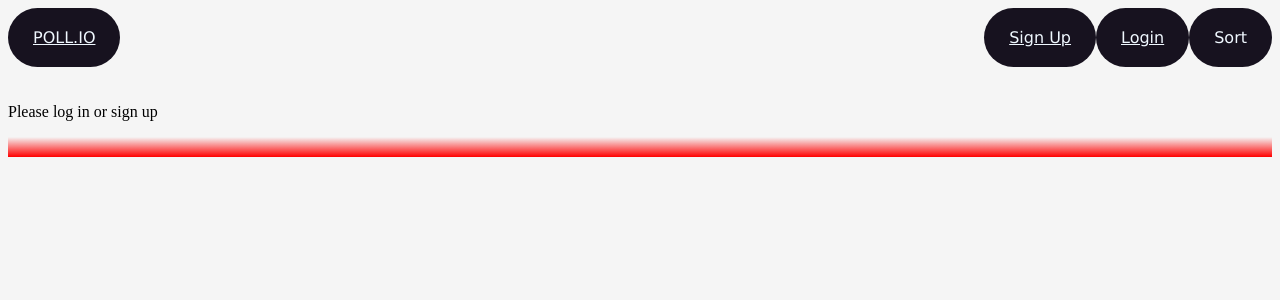
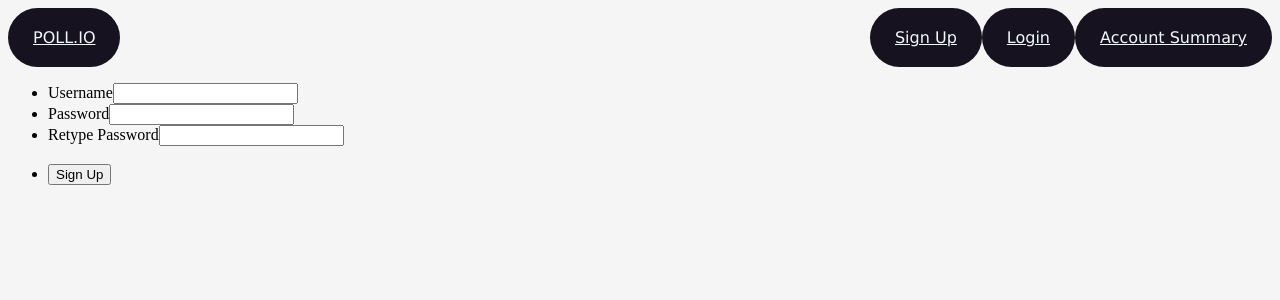
Before and after one commit to Skyring100/CPSC272_Project_Frontend, an Angular app: page /signup in a window 1280 px wide. Shown: the top 300 px of the page. Built offline with nearby package versions, Linux system fonts and the light colour scheme.

Commit message:
Base HTML Completed
Needs actual functionality and styling but at least this part is done

```diff
--- a/src/app/account.component.html
+++ b/src/app/account.component.html
@@ -1,12 +1,19 @@
+
 <div>
-  <base href="/account">
-
-  <div *ngIf="currentUser==undefined" class="log_in">
-    <p>Please log in or sign up</p>
-
-  </div>
-  <div *ngIf="currentUser!=undefined" class="hello_user">
-    <p>{{currentUser}}</p>
-    <p>Hallo</p>
-  </div>
+  <form>
+    <ul>
+      <li>
+        <label for="login-username">Username</label>
+        <input type="text" id="login-username" name="login-username">
+      </li>
+      <li>
+        <label for="login-password">Password</label>
+        <input type="password" id="login-password" name="login-password">
+      </li>
+      <br>
+      <li>
+        <input type="submit" value="Log In">
+      </li>
+    </ul>
+  </form>
 </div>
--- a/src/app/app.routes.ts
+++ b/src/app/app.routes.ts
@@ -1,5 +1,7 @@
 import { Routes } from '@angular/router';
 import { AccountComponent } from './account.component';
+import { SummaryComponent } from './summary.component';
+import { SignUpComponent } from './signup.component';
 import { PollComponent } from './poll.component';
 
 export const routes: Routes = [
@@ -11,8 +13,8 @@ export const routes: Routes = [
     // { path: 'account/:id', component: AccountComponent, title: 'Account' },
 
     // What we currrently have
-    { path: 'summary', component: AccountComponent, title: 'Account Summary' },
-    { path: 'signup', component: AccountComponent, title: 'Sign Up' },
+    { path: 'summary', component: SummaryComponent, title: 'Account Summary' },
+    { path: 'signup', component: SignUpComponent, title: 'Sign Up' },
     { path: 'login', component: AccountComponent, title: 'Log In' },
     { path: 'poll', component: PollComponent, title: 'Polls' },
 
--- a/src/app/poll.component.html
+++ b/src/app/poll.component.html
@@ -1,5 +1,5 @@
 <div class="main_page">
-    <base href="/poll">
+
 
   <p>{{ message }}</p>
   <button (click)="load()">Load Polls</button>
@@ -13,5 +13,9 @@
       <li class="poll_option"><button (click)="select(poll, option)">{{option}}</button></li>
     </ul>
   </div>
+  <div>
+
+  </div>
+
 
 </div>
--- a/src/app/signup.component.html
+++ b/src/app/signup.component.html
@@ -1,8 +1,22 @@
-<head>
-    <base href="/signup">
-
-</head>
-<body>
-
-    <h1>SIGN UP HERE!!!!!!!!</h1>
-</body>
+<div>
+  <form>
+    <ul>
+      <li>
+        <label for="signup-username">Username</label>
+        <input type="text" id="signup-username" name="signup-username">
+      </li>
+      <li>
+        <label for="signup-password">Password</label>
+        <input type="password" id="signup-password" name="signup-password">
+      </li>
+      <li>
+        <label for="signup-password-confirmation">Retype Password</label>
+        <input type="password" id="signup-password-confirmation" name="signup-password-confirmation">
+      </li>
+      <br>
+      <li>
+        <input type="submit" value="Sign Up">
+      </li>
+    </ul>
+  </form>
+</div>
--- /dev/null
+++ b/src/app/summary.component.html
@@ -0,0 +1 @@
+Username | Polls Made | Polls Done
--- a/src/index.html
+++ b/src/index.html
@@ -8,24 +8,20 @@
     <link rel="icon" type="image/x-icon" href="favicon.ico">
   </head>
   <body>
-
     <!-- Navigation Bar and Home button -->
     <div>
       <nav>
         <ul class="header_button">
-        <li class="header_button"; style="float: left"><a href="#index">POLL.IO</a></li>
-        <li class="header_button"; style="float: right"><a>Sort</a></li>
-        <li class="header_button"; style="float: right"><a href="/account">Login</a></li>
-        <li class="header_button"; style="float: right"><a href="/signup">Sign Up</a></li>
+          <li class="header_button"; style="float: left"><a href="./poll">POLL.IO</a></li>
+          <li class="header_button"; style="float: right"><a href="./summary">Account Summary</a></li>
+          <li class="header_button"; style="float: right"><a href="./login">Login</a></li>
+          <li class="header_button"; style="float: right"><a href="./signup">Sign Up</a></li>
         </ul>
       </nav>
-
     </div>
     <div>
-    <header id="down_gradient"> </header>
+      <!-- Where the app resides -->
       <app-root></app-root>
-    <footer id="up_gradient"></footer>
     </div>
-
   </body>
 </html>
--- a/src/styles.css
+++ b/src/styles.css
@@ -26,16 +26,18 @@ ul.header_button li a {
     border-radius: 50px;
 }
 
-#down_gradient {
-    background-image: linear-gradient(to bottom, rgba(245,245,245,1), rgba(245,245,245,0));
-    height: 20px;
-    width: 100%;
+.down_gradient {
+    background-image: linear-gradient(to bottom, rgba(255, 0, 0,1), rgba(245,245,245,0));
+    height: 30px;
+    width: 150%;
     display: block;
+
 }
 
-#up_gradient {
-    background-image: linear-gradient(to top, rgba(255, 0, 0), rgba(245,245,245,0));
-    height: 20px;
-    width: 100%;
+.up_gradient {
+    background-image: linear-gradient(to top, rgba(255, 0, 0, 1), rgba(245,245,245,0));
+    height: 30px;
+    width: 150%;
     display: block;
+
 }
```
Also changed, not shown: src/app/summary.component.ts (added, +15 -0 lines), src/app/summary.component.css (added). Lines whose indentation alone changed are shown as unchanged.
